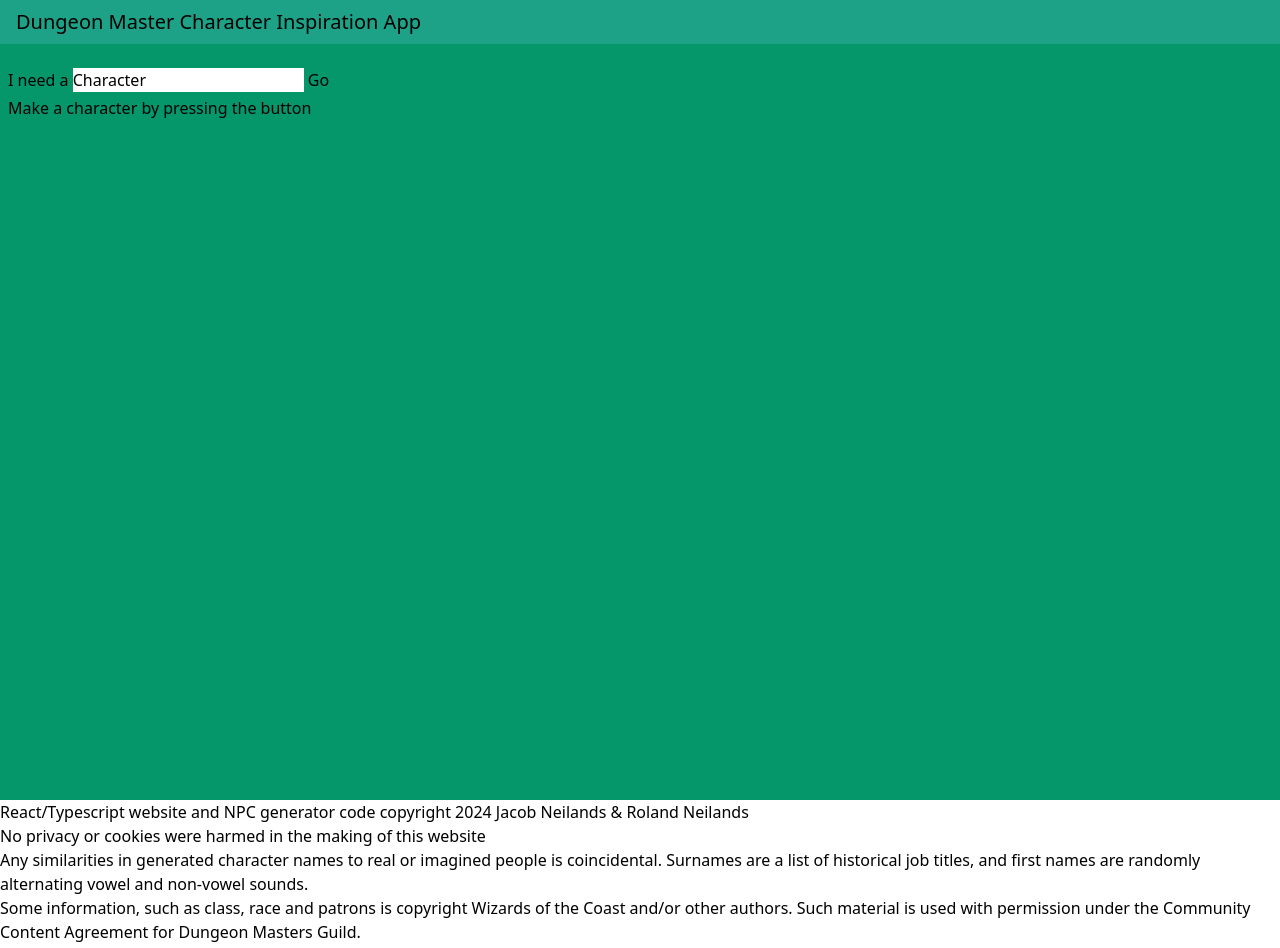
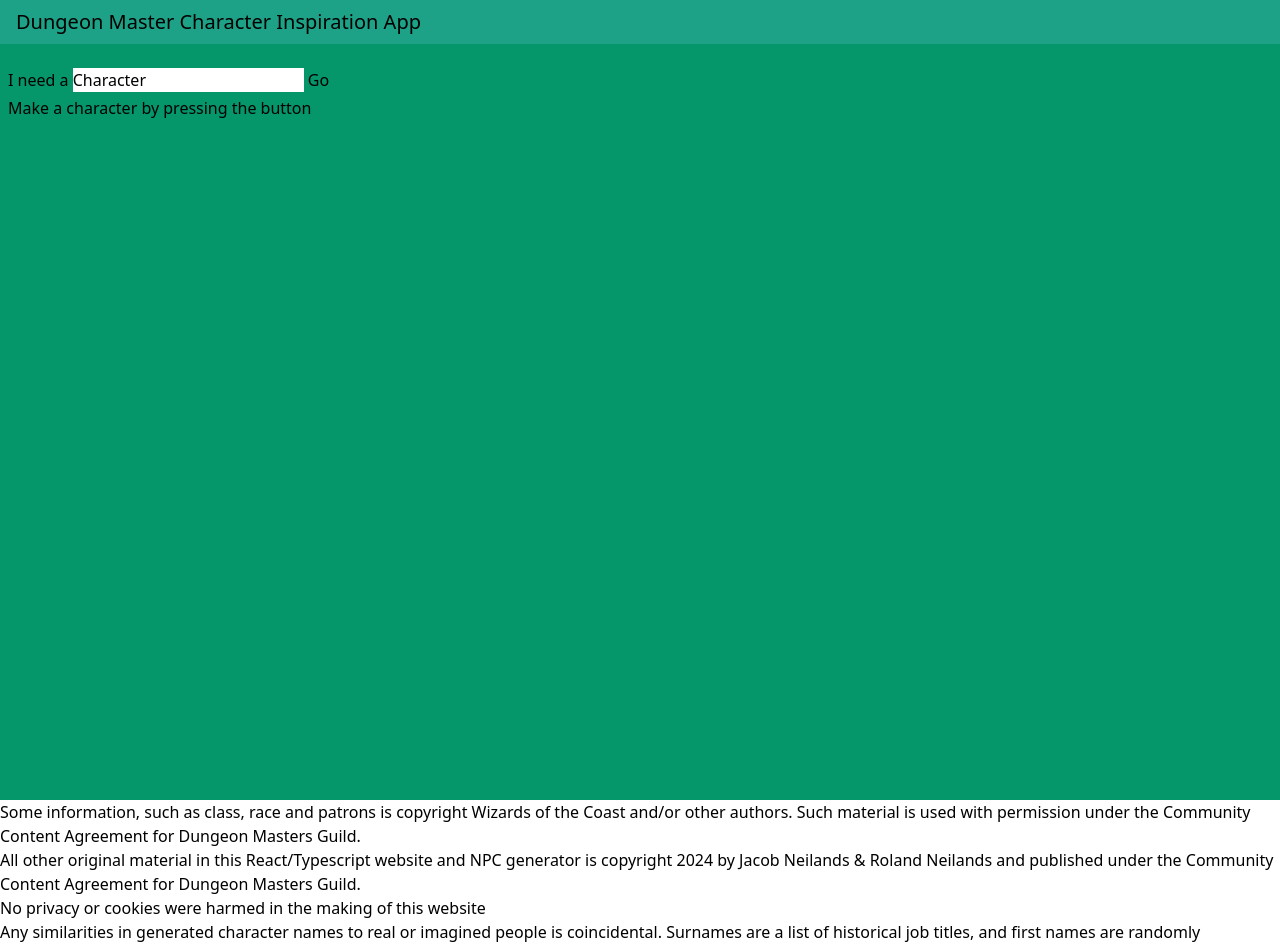
Before and after one commit to Wraith908/personal-website, a React (Create React App) app: page / in a window 1280 px wide. Shown: the top 948 px of the page. Built offline with nearby package versions, Linux system fonts and the light colour scheme.

Commit message:
Reword licencing for clarity

```diff
--- a/src/components/FooterDetails.tsx
+++ b/src/components/FooterDetails.tsx
@@ -4,10 +4,10 @@ export default function FooterDetails() {
 
     return(
         <div className="footer text-center">
-            <p><a href="https://github.com/Wraith908/personal-website">React/Typescript website and NPC generator code</a> copyright 2024 <a href="https://www.linkedin.com/in/jacob-neilands-2748421b4/">Jacob Neilands</a> & <a href="https://www.linkedin.com/in/rolandneilands/">Roland Neilands</a> </p>
+            <p>Some information, such as class, race and patrons is copyright Wizards of the Coast and/or other authors. Such material is used with permission under the Community Content Agreement for Dungeon Masters Guild.</p>
+            <p>All other original material in this <a href="https://github.com/Wraith908/personal-website">React/Typescript website and NPC generator</a> is copyright 2024 by <a href="https://www.linkedin.com/in/jacob-neilands-2748421b4/">Jacob Neilands</a> & <a href="https://www.linkedin.com/in/rolandneilands/">Roland Neilands and published under the Community Content Agreement for Dungeon Masters Guild.</a> </p>
             <p>No privacy or cookies were harmed in the making of this website</p>
             <p>Any similarities in generated character names to real or imagined people is coincidental. Surnames are a list of historical job titles, and first names are randomly alternating vowel and non-vowel sounds.</p>
-            <p>Some information, such as class, race and patrons is copyright Wizards of the Coast and/or other authors. Such material is used with permission under the Community Content Agreement for Dungeon Masters Guild.</p>
         </div>
     )
 }
```
